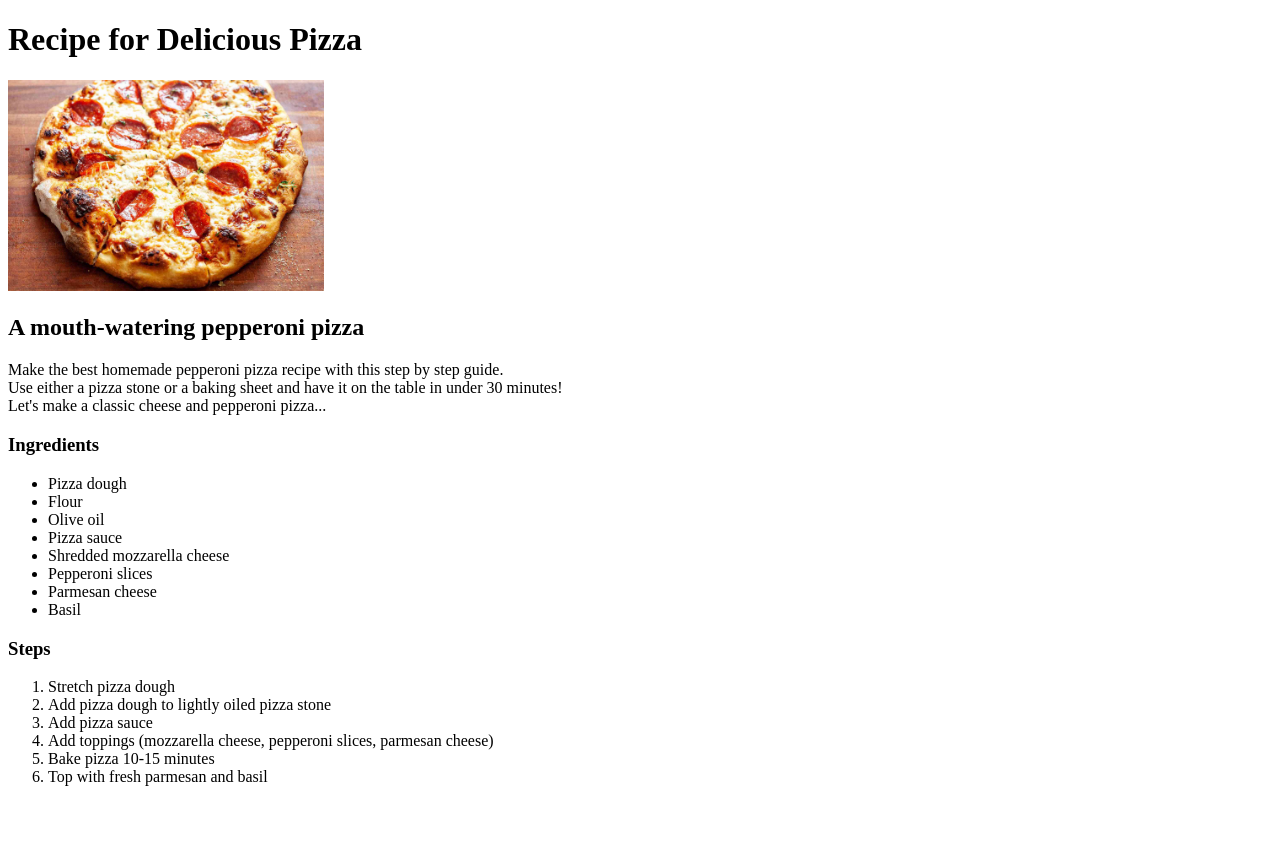
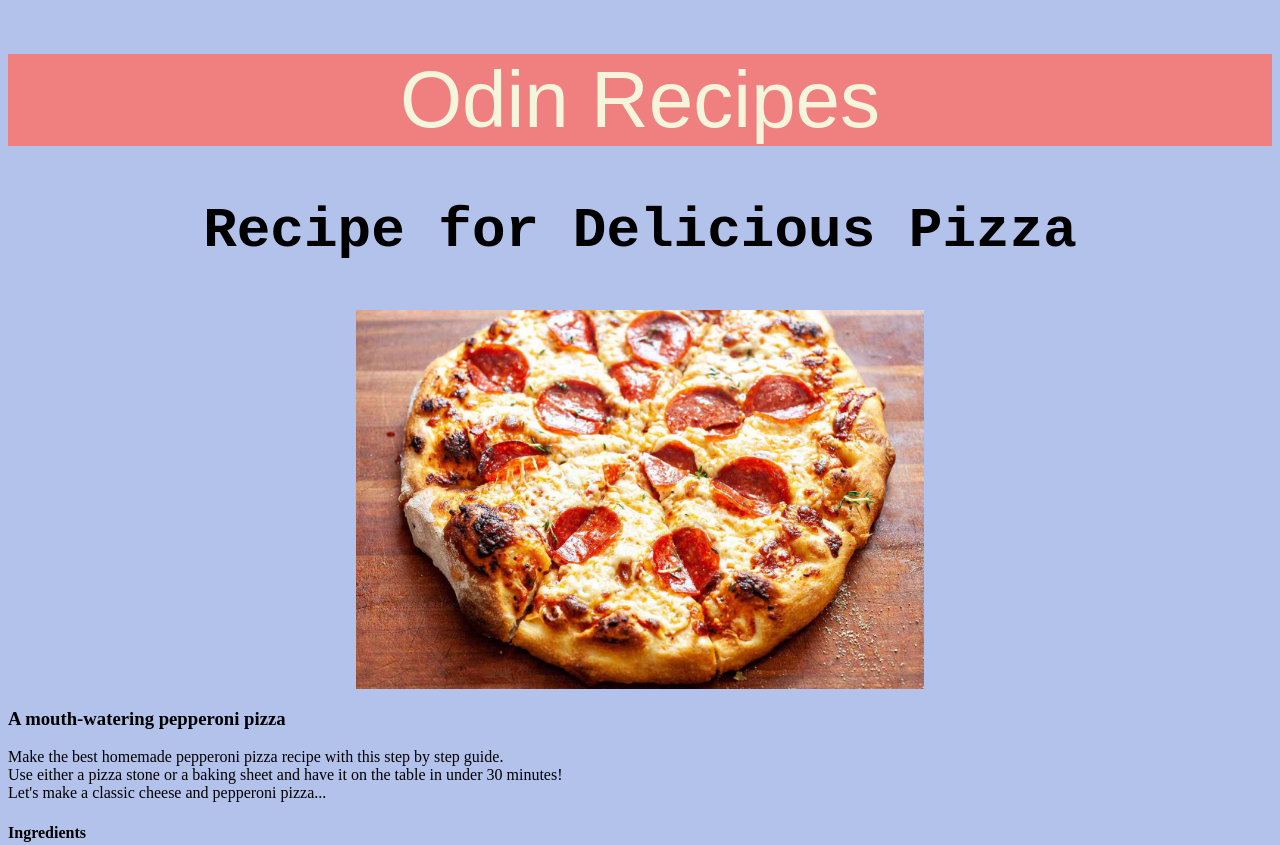
Before and after one commit to mikeanes/odin-recipes, a plain HTML site: page recipes/pizza.html in a window 1280 px wide. Shown: the top 845 px of the page. Before the commit the page ends 802 px from the top, so only its background shows below. Drawn offline with Linux system fonts and the light colour scheme.

Commit message:
Added CSS to main page and pizza page Made heading clickable link to index.html

```diff
--- a/recipes/pizza.html
+++ b/recipes/pizza.html
@@ -4,18 +4,20 @@
     <meta charset="UTF-8">
     <meta http-equiv="X-UA-Compatible" content="IE=edge">
     <meta name="viewport" content="width=device-width, initial-scale=1.0">
+    <link rel="stylesheet" href="../styles.css">
     <title>Pizza</title>
 </head>
 <body>
-    <h1>Recipe for Delicious Pizza</h1>
-    <img src="../images/pizza.jpeg" alt="A delicious pizza" width="25%">
-    <h2>A mouth-watering pepperoni pizza</h2>
+    <h1 class="recipe"><a href="../index.html" id="homepage">Odin Recipes</a></h1>
+    <h2>Recipe for Delicious Pizza</h2>
+    <img src="../images/pizza.jpeg" alt="A delicious pizza" class="dish-pic">
+    <h3>A mouth-watering pepperoni pizza</h3>
     <p>Make the best homemade pepperoni pizza recipe with this step by step guide. <br> Use either a pizza stone
         or a baking sheet and have it on the table in under 30 minutes! <br> Let's make a classic cheese and
         pepperoni pizza...
     </p>
 
-    <h3>Ingredients</h3>
+    <h4>Ingredients</h4>
     <ul>
         <li>Pizza dough</li>
         <li>Flour</li>
@@ -26,7 +28,7 @@
         <li>Parmesan cheese</li>
         <li>Basil</li>
     </ul>
-    <h3>Steps</h3>
+    <h4>Steps</h4>
     <ol>
         <li>Stretch pizza dough</li>
         <li>Add pizza dough to lightly oiled pizza stone</li>
--- a/styles.css
+++ b/styles.css
@@ -19,12 +19,33 @@ li{
     padding-bottom: 40px;
 }
 
+h2{
+    text-align: center;
+    font-size: 350%;
+    font-family:'Courier New', Courier, monospace
+}
+
 
 a:link{
     color: aqua;
     text-decoration: none;
 }
 a:visited{
-    color: rgb(135, 70, 193);
+    color: rgb(138, 15, 15);
     text-decoration: none;
 }
+
+#homepage{
+    color: beige;
+}
+
+body{
+    background-color: rgb(179, 194, 235);
+}
+
+.dish-pic{
+    display: block;
+    margin-left: auto;
+    margin-right: auto;
+    width: 45%;
+}
```
